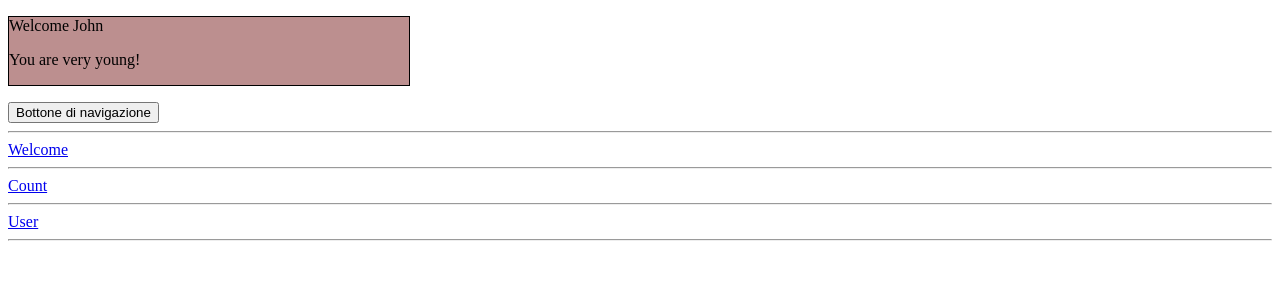
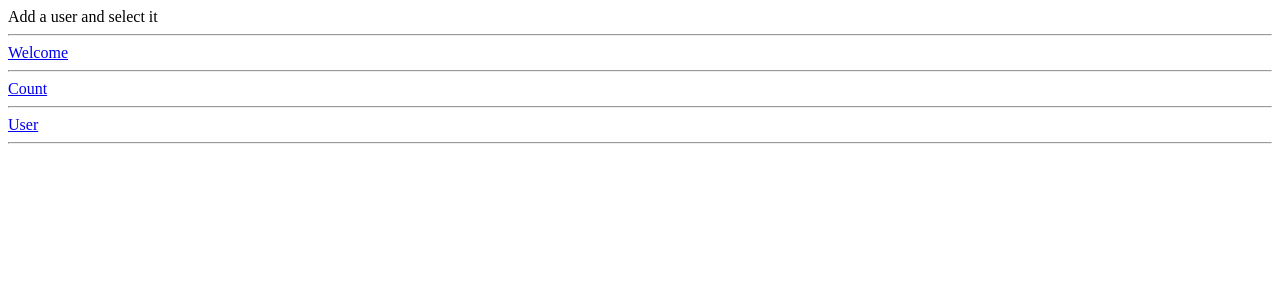
Before and after one commit to GiadaStracqualursi/react-exercises, a React (Create React App) app: page / in a window 1280 px wide. Shown: the top 300 px of the page. Built offline with nearby package versions, Linux system fonts and the light colour scheme.

Commit message:
React-Router-07

```diff
--- a/src/App.js
+++ b/src/App.js
@@ -16,6 +16,7 @@
         <Route path="counter" element= {<CounterFunction/>} />
         <Route path="/users/:username" element= {<GitHubUser/>} />
               <Route path=":username" element={<ShowGithubUser />} />
+              <Route index element={<div>Add a user and select it</div>} />
 
         <Route path='*' element={<div><p>Not Found</p>
         <Link to= '/' element={<p>Go Home</p>} />
```
